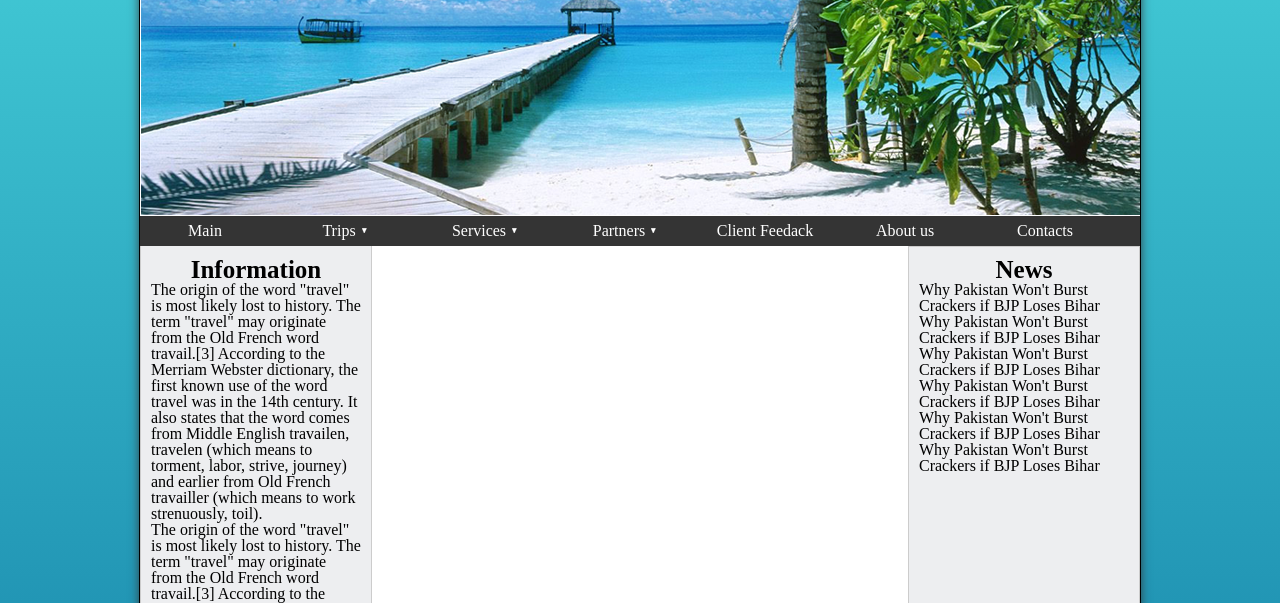
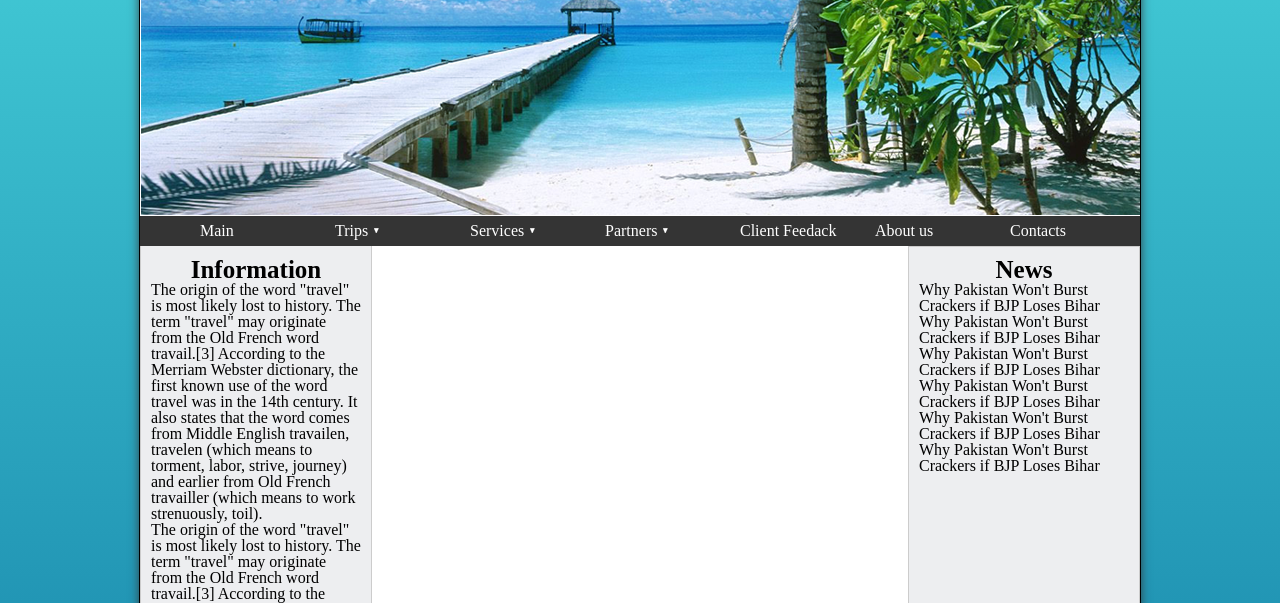
Before and after one commit to Qtana/Qtana.github.io, a plain HTML site: page Markup/Lesson_04/index.html in a window 1280 px wide. Shown: the part 197-800 px from the top of the page. Drawn offline with Linux system fonts and the light colour scheme.

Commit message:
Fixed menu

```diff
--- a/Markup/Lesson_04/css/style.css
+++ b/Markup/Lesson_04/css/style.css
@@ -112,6 +112,7 @@
 	width: 100%;
     background-color: #343434;
     height: 30px;
+    padding-left: 45px
 }
 
 .menu li {
@@ -126,13 +127,14 @@
 	display: block;
 	float: left;
 	color: white;
-	width: 130px;
+	width: 110px;
 	line-height: 30px;
 }
 
 .menu>li>a {
-	text-align: center;
+	text-align: left;
 	padding: 0;
+	padding-left: 15px;
 }
 
 
```
